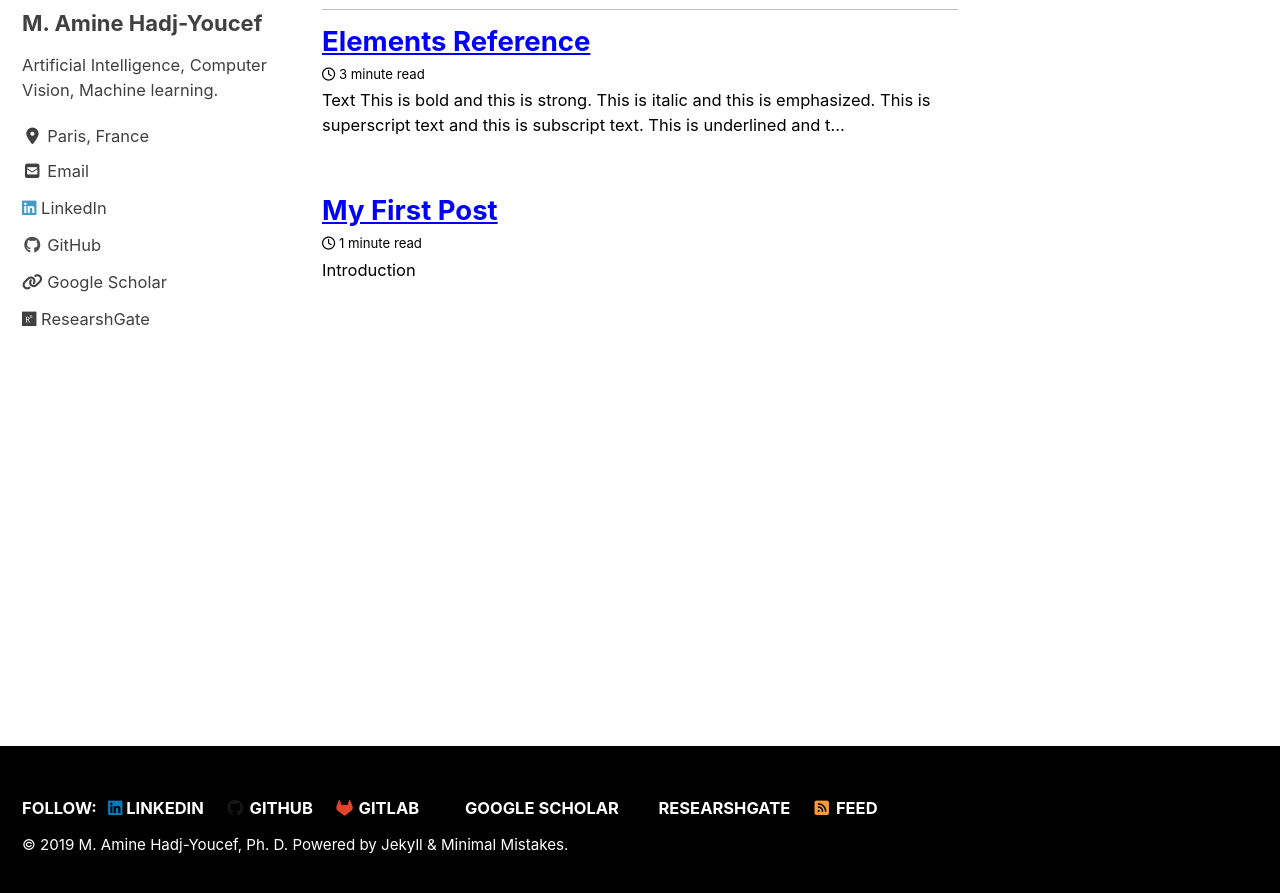
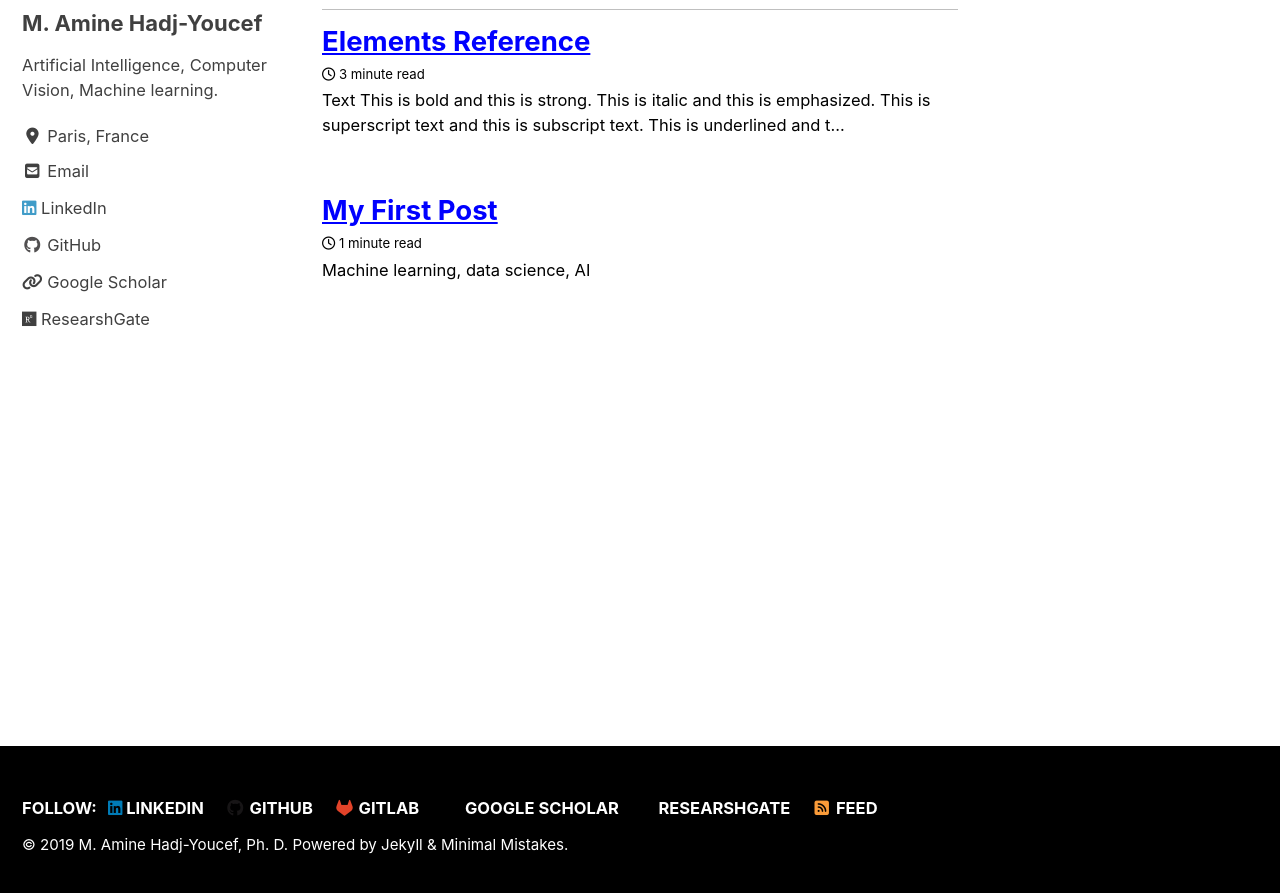
Before and after one commit to amineHY/amine-hadjyoucef.github.io, a Jekyll site: the page built from index.html, in a window 1280 px wide and 900 px high, scrolled down 926 px. Shown: the top 893 px of the window. Built offline with Jekyll 4.4.1, drawn with Linux system fonts in a browser that asks for light colours; cached includes are drawn as plain includes; nearby versions of some CDN libraries; the list of posts is cut into pages by our own code.

Commit message:
improve structure

```diff
--- a/_posts/2012-09-12-first-post.md
+++ b/_posts/2012-09-12-first-post.md
@@ -11,11 +11,16 @@
 icon: fa-home
 author_profile: true
 classes: wide
+tags: [article, data sciences]
+excerpt: "Machine learning, data science, AI"
 ---
 
 # Introduction
 
-Lorem ipsum dolor sit amet, iusto ridens dictas te sed. Error latine vis et. Ex cum munere definitiones, ne quas debitis contentiones cum, epicurei constituam ea sit. Dicant aeterno dolorum ex eum, qui everti iisque consectetuer ea! Duo in falli similique, nec tritani accusam te. Enim sapientem intellegat te pri, nam at atqui accumsan vituperata.
+Lorem ipsum dolor sit amet, iusto ridens dictas te sed. Error latine vis et. Ex cum munere d, efinitiones, ne quas debitis contentiones cum, epicurei constituam ea sit. Dicant aeterno dolorum ex eum, qui everti iisque consectetuer ea! Duo in falli similique, nec tritani accusam te. Enim sapientem intellegat te pri, nam at atqui accumsan vituperata.
+
+
+## basic
 
 Sed id graeci feugiat. No meis summo consequat vel! Albucius phaedrum omittantur eos an, ex sit lorem possim perpetua. Usu et sumo posidonium, ut qui dicat sapientem tincidunt, et has consul oporteat torquatos! In qui fabulas facilisis, justo nonumes an his, quo vidisse nusquam facilisis no. Eam iriure mediocrem suavitate an?
 
```
Also changed, not shown: _pages/articles.md (+1 -1 lines), Gemfile.lock (added).
